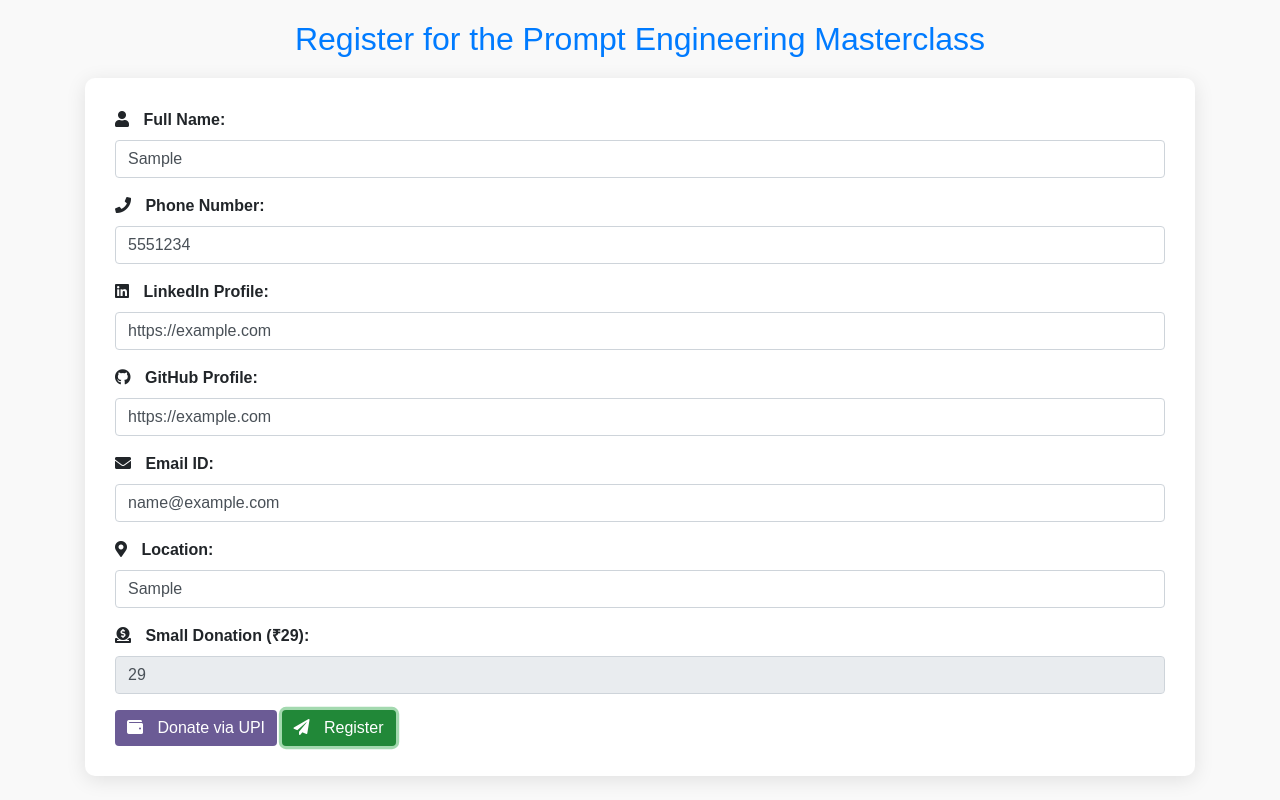
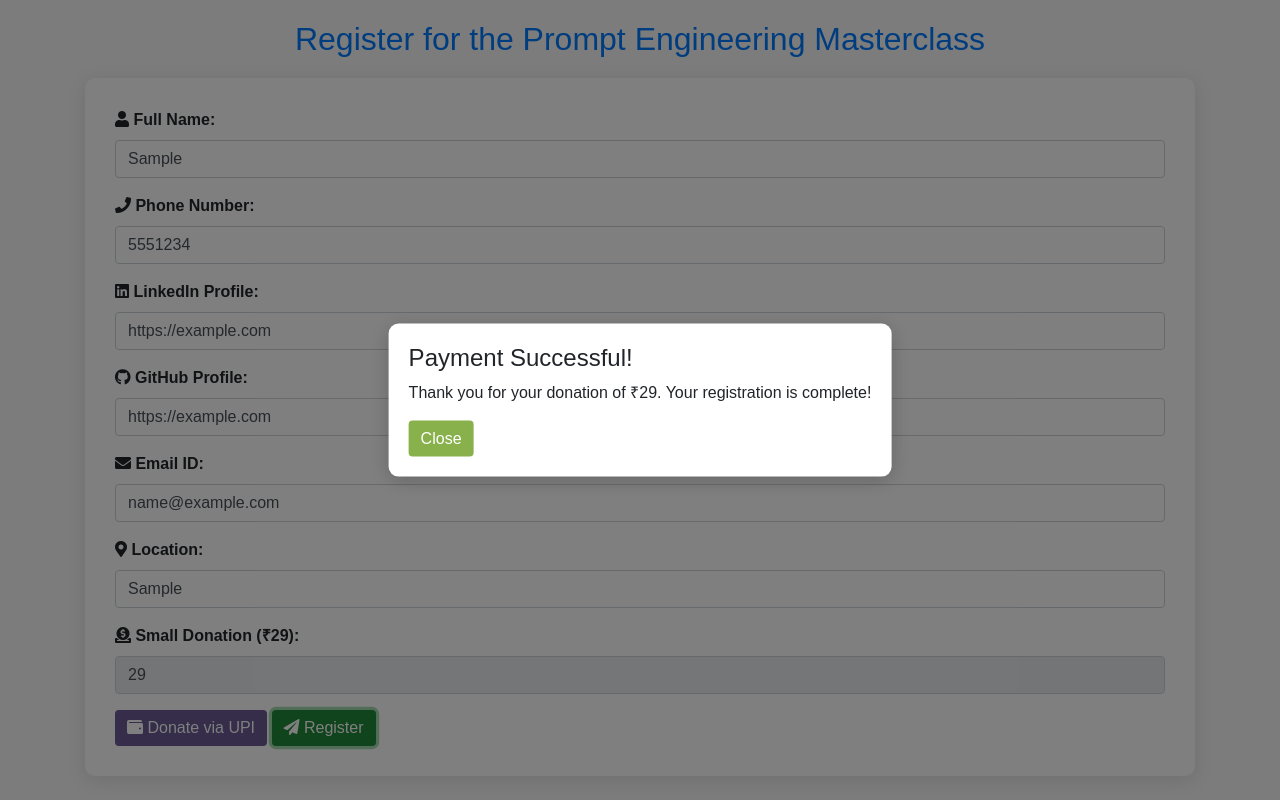
Before and after one commit to muhammedadnanv/ComicFix-Ollo-, a plain HTML site: page reg.html in a window 1280 px wide. Both pictures are taken after typing "Sample", "5551234", "https://example.com", "https://example.com", "name@example.com", "Sample" into the empty fields and a click on the button "Register". Drawn offline with nearby package versions, Linux system fonts and the light colour scheme; no server answers.

Commit message:
Update reg.html

```diff
--- a/reg.html
+++ b/reg.html
@@ -7,6 +7,7 @@
     <link rel="stylesheet" href="https://stackpath.bootstrapcdn.com/bootstrap/4.5.2/css/bootstrap.min.css">
     <link rel="stylesheet" href="https://cdnjs.cloudflare.com/ajax/libs/font-awesome/5.15.4/css/all.min.css">
     <style>
+        /* Add your CSS styles here */
         body {
             background-color: #f9f9f9;
             font-family: 'Arial', sans-serif;
@@ -36,13 +37,27 @@
         .btn-success:hover {
             background-color: #7a9d43;
         }
-        @media (max-width: 768px) {
-            .form-container {
-                padding: 20px;
-            }
+        .overlay {
+            position: fixed;
+            top: 0;
+            left: 0;
+            width: 100%;
+            height: 100%;
+            background: rgba(0, 0, 0, 0.5);
+            display: none;
+            z-index: 999;
         }
-        .icon {
-            margin-right: 10px;
+        #paymentPopup {
+            display: none;
+            position: fixed;
+            top: 50%;
+            left: 50%;
+            transform: translate(-50%, -50%);
+            background-color: white;
+            padding: 20px;
+            box-shadow: 0 4px 20px rgba(0, 0, 0, 0.2);
+            border-radius: 10px;
+            z-index: 1000;
         }
     </style>
 </head>
@@ -52,41 +67,48 @@
         <div class="form-container">
             <form id="registrationForm">
                 <div class="form-group">
-                    <label for="name"><i class="fas fa-user icon"></i> Full Name:</label>
+                    <label for="name"><i class="fas fa-user"></i> Full Name:</label>
                     <input type="text" class="form-control" id="name" required>
                 </div>
                 <div class="form-group">
-                    <label for="phone"><i class="fas fa-phone icon"></i> Phone Number:</label>
+                    <label for="phone"><i class="fas fa-phone"></i> Phone Number:</label>
                     <input type="tel" class="form-control" id="phone" required>
                 </div>
                 <div class="form-group">
-                    <label for="linkedin"><i class="fab fa-linkedin icon"></i> LinkedIn Profile:</label>
+                    <label for="linkedin"><i class="fab fa-linkedin"></i> LinkedIn Profile:</label>
                     <input type="url" class="form-control" id="linkedin" required>
                 </div>
                 <div class="form-group">
-                    <label for="github"><i class="fab fa-github icon"></i> GitHub Profile:</label>
+                    <label for="github"><i class="fab fa-github"></i> GitHub Profile:</label>
                     <input type="url" class="form-control" id="github" required>
                 </div>
                 <div class="form-group">
-                    <label for="email"><i class="fas fa-envelope icon"></i> Email ID:</label>
+                    <label for="email"><i class="fas fa-envelope"></i> Email ID:</label>
                     <input type="email" class="form-control" id="email" required>
                 </div>
                 <div class="form-group">
-                    <label for="location"><i class="fas fa-map-marker-alt icon"></i> Location:</label>
+                    <label for="location"><i class="fas fa-map-marker-alt"></i> Location:</label>
                     <input type="text" class="form-control" id="location" required>
                 </div>
                 <div class="form-group">
-                    <label for="donation"><i class="fas fa-donate icon"></i> Small Donation (₹29):</label>
+                    <label for="donation"><i class="fas fa-donate"></i> Small Donation (₹29):</label>
                     <input type="text" class="form-control" value="29" readonly>
                 </div>
                 <button type="button" class="btn btn-primary" onclick="donate()">
-                    <i class="fas fa-wallet icon"></i> Donate via UPI
+                    <i class="fas fa-wallet"></i> Donate via UPI
                 </button>
                 <button type="submit" class="btn btn-success">
-                    <i class="fas fa-paper-plane icon"></i> Register
+                    <i class="fas fa-paper-plane"></i> Register
                 </button>
             </form>
         </div>
+    </div>
+
+    <div class="overlay" id="overlay"></div>
+    <div id="paymentPopup">
+        <h4>Payment Successful!</h4>
+        <p>Thank you for your donation of ₹29. Your registration is complete!</p>
+        <button class="btn btn-success" onclick="closePopup()">Close</button>
     </div>
 
     <script>
@@ -99,10 +121,51 @@
             window.location.href = `upi://pay?pa=${upiId}&pn=Adnan Muhammad&mc=1234&tid=1234567890&am=${amount}&cu=INR&tn=${message}`;
         }
 
+        function closePopup() {
+            document.getElementById('overlay').style.display = 'none';
+            document.getElementById('paymentPopup').style.display = 'none';
+        }
+
         document.getElementById("registrationForm").onsubmit = function(e) {
-            e.preventDefault(); // Prevent form submission for demo
-            alert("Registration submitted!"); // Replace with actual form submission logic
-            // Implement your form submission logic here (e.g., send data to a server)
+            e.preventDefault(); // Prevent the default form submission
+
+            // Show payment popup
+            document.getElementById('overlay').style.display = 'block';
+            document.getElementById('paymentPopup').style.display = 'block';
+
+            // Prepare form data
+            const formData = {
+                name: document.getElementById("name").value,
+                phone: document.getElementById("phone").value,
+                linkedin: document.getElementById("linkedin").value,
+                github: document.getElementById("github").value,
+                email: document.getElementById("email").value,
+                location: document.getElementById("location").value,
+                donation: 29
+            };
+
+            // Send data to the backend
+            fetch('http://localhost:3000/register', {
+                method: 'POST',
+                headers: {
+                    'Content-Type': 'application/json',
+                },
+                body: JSON.stringify(formData)
+            })
+            .then(response => {
+                if (response.ok) {
+                    // Show success message
+                    alert("Registration successful!");
+                    closePopup();
+                    document.getElementById("registrationForm").reset(); // Reset the form
+                } else {
+                    alert("Error during registration. Please try again.");
+                }
+            })
+            .catch((error) => {
+                console.error('Error:', error);
+                alert("Error during registration. Please try again.");
+            });
         };
     </script>
 </body>
```
